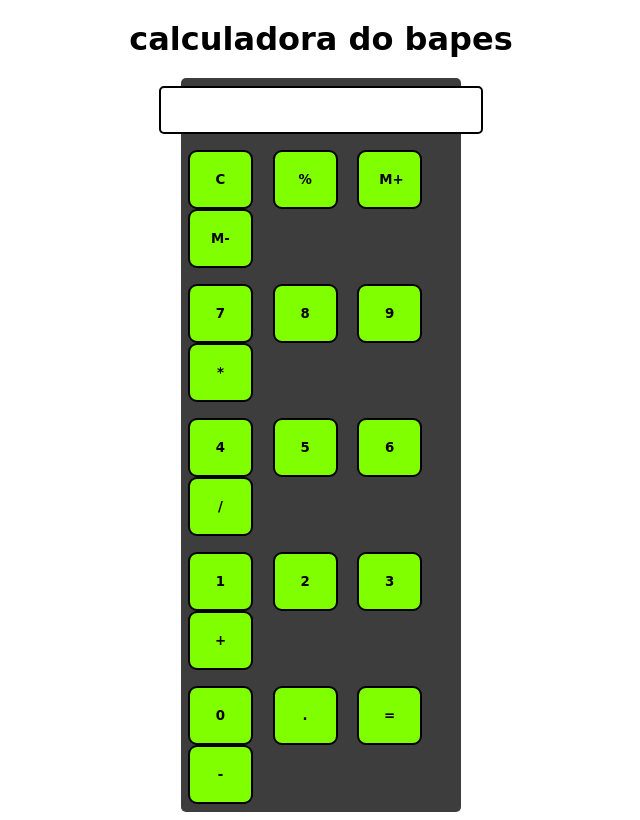
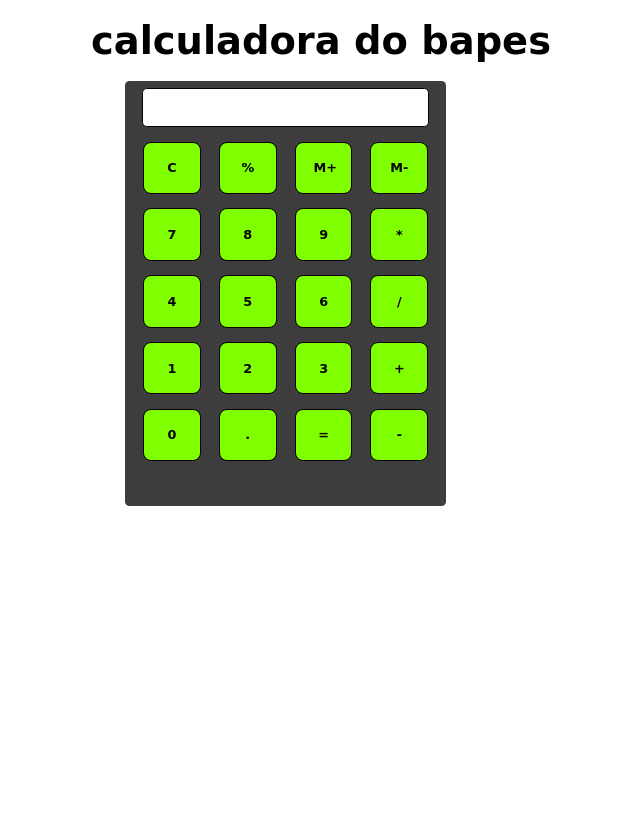
Before and after one commit to baps-reidelas2014/calculadora-baps, a plain HTML site: page index.html in a window 1280 px wide. Shown: the whole page, without its empty margins (319-959 px from the left). Drawn offline with Linux system fonts and the light colour scheme.

Commit message:
Add files via upload

```diff
--- a/style.css
+++ b/style.css
@@ -3,6 +3,9 @@
     margin: auto;
     font-weight: bolder;
     font-family: cursive;
+}
+.texto{
+  font-size: 3vw;
 }
 html, body {
     height: 100%;
@@ -11,29 +14,30 @@ html, body {
   }
 
   .button{
-    width: 65px;
-    padding: 20px;
-    margin: 0 7px;
-    border: 2px solid black;
+    width: 4.514vw;
+    padding: 1.389vw;
+    margin: 0 0.486vw;
+    border: 0.139vw solid black;
     background-color: #7fff00;
-    border-radius: 9px;
+    border-radius: 0.625vw;
     cursor: pointer;
+    font-size: 1vw;
   }
 
   .row{
-    margin: 8px 0;
+    margin: 0.556vw 0;
   }
   .row input{
-    width: 320px;
-    font-size: 20px;
+    width: 22.222vw;
+    font-size: 1.389vw;
     margin: 0;
-    padding: 10px 0px;
-    border: 2px solid black;
-    border-radius: 5px;
+    padding: 0.694vw 0vw;
+    border: 0.139vw solid black;
+    border-radius: 0.347vw;
   }
   .texto{
     text-align: center;
-    margin: 20px;
+    margin: 1.389vw;
   }
   .container{
     margin: auto;
@@ -41,6 +45,9 @@ html, body {
     flex-direction: column;
     align-items: center;
     background-color: #3D3D3D;
-    margin: 0px 500px 0px 500px;
-    border-radius: 5px;
+    margin: 0vw 34.722vw 0vw 34.722vw;
+    border-radius: 0.347vw;
+    width: 25.042vw;
+    height: 33.264vw;
+
   }
```
